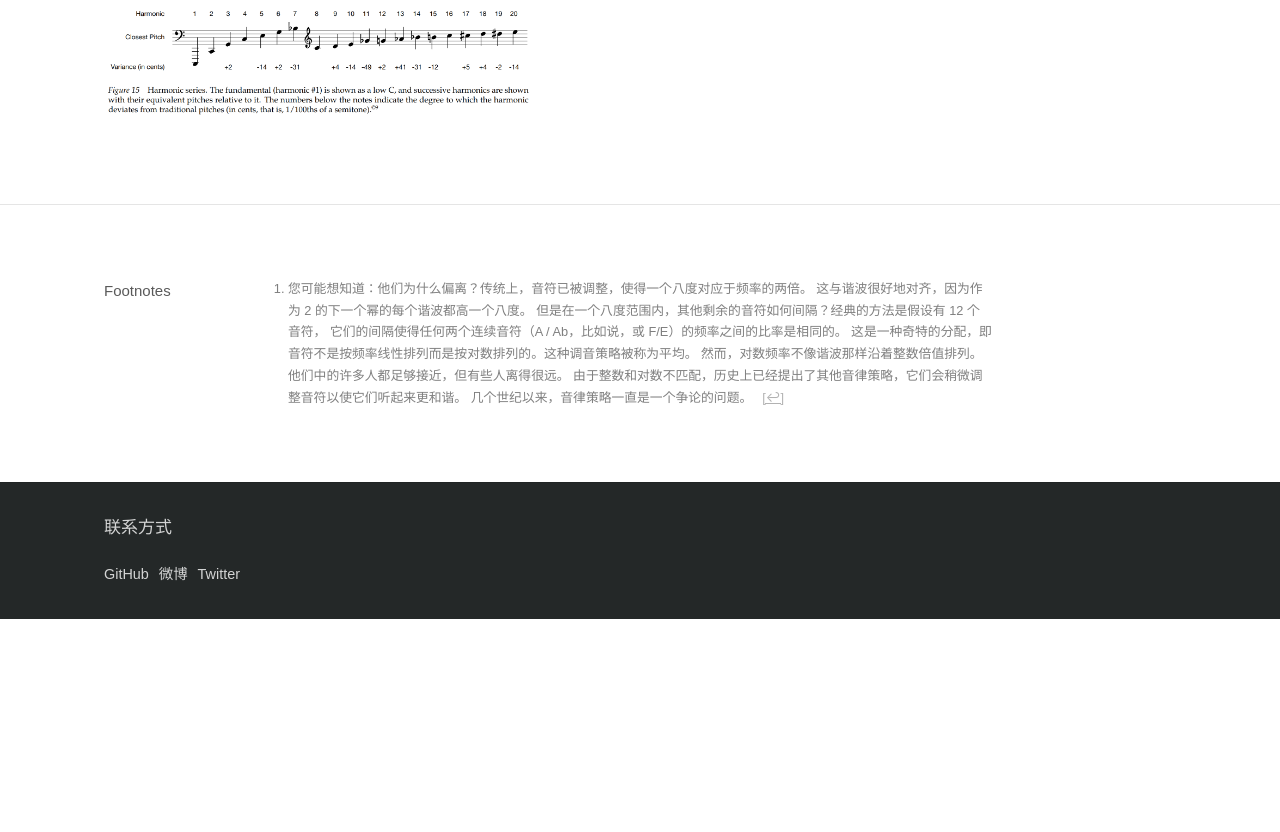
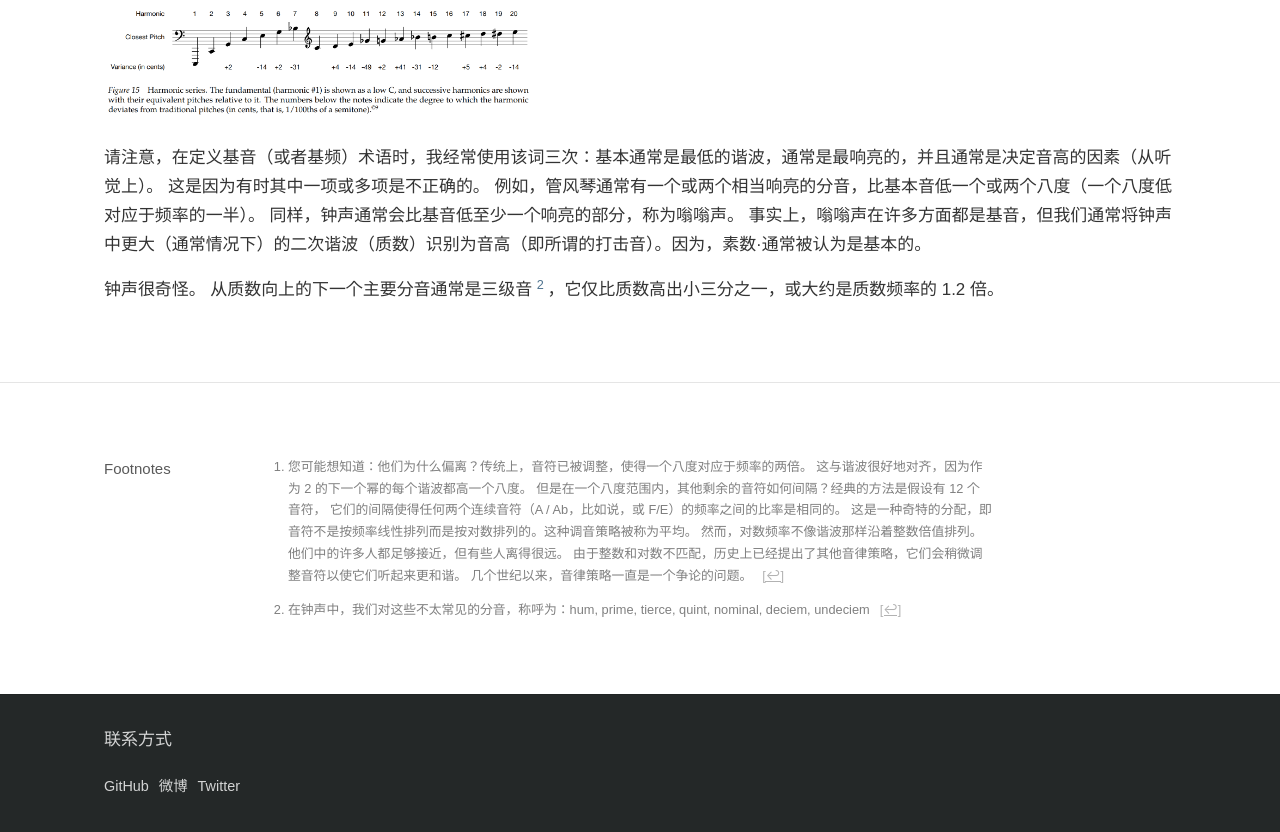
Before and after one commit to lupu2022/Computational-Music-Synthesis, a plain HTML site: page ch_02.html in a window 1280 px wide. Shown: the part 4514-5346 px from the top of the page. Before the commit the page ends 5133 px from the top, so only its background shows below. Drawn offline with Linux system fonts and the light colour scheme.

Commit message:
clean code for ch02

```diff
--- a/ch_02.html
+++ b/ch_02.html
@@ -123,6 +123,19 @@
 
     <p><d-figure><img src="images/figure_15.png" alt="Figure 15" width="40%" /></d-figure> </p>
 
+    <p>
+        请注意，在定义基音（或者基频）术语时，我经常使用该词三次：基本通常是最低的谐波，通常是最响亮的，并且通常是决定音高的因素（从听觉上）。
+        这是因为有时其中一项或多项是不正确的。 例如，管风琴通常有一个或两个相当响亮的分音，比基本音低一个或两个八度（一个八度低对应于频率的一半）。
+        同样，钟声通常会比基音低至少一个响亮的部分，称为嗡嗡声。
+        事实上，嗡嗡声在许多方面都是基音，但我们通常将钟声中更大（通常情况下）的二次谐波（质数）识别为音高（即所谓的打击音）。因为，素数·通常被认为是基本的。
+    </p>
+
+    <p>
+        钟声很奇怪。 从质数向上的下一个主要分音通常是三级音
+        <d-footnote id="1">在钟声中，我们对这些不太常见的分音，称呼为：hum, prime, tierce, quint, nominal, deciem, undeciem </d-footnote>
+        ，它仅比质数高出小三分之一，或大约是质数频率的 1.2 倍。
+    </p>
+
 </d-article>
 
 <d-appendix>
```
